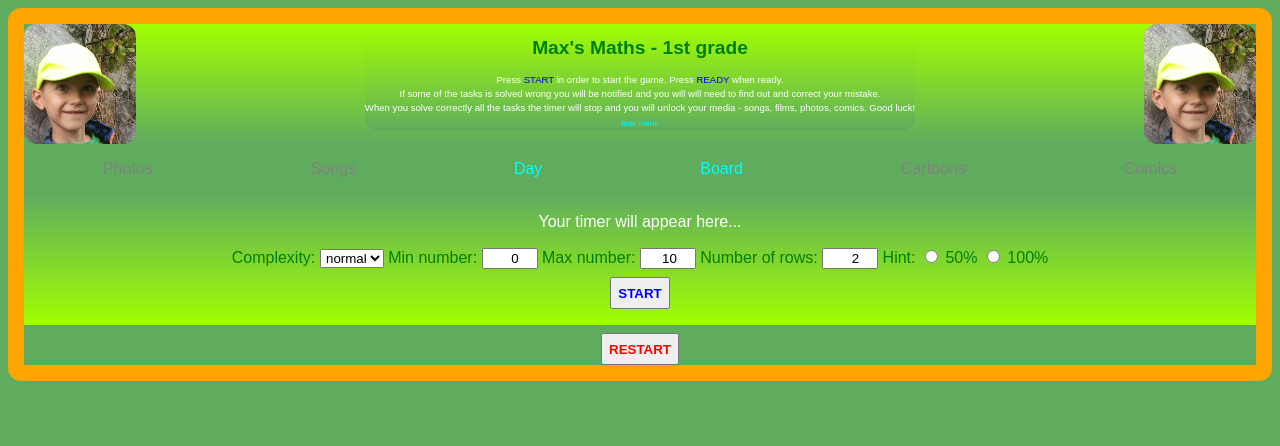
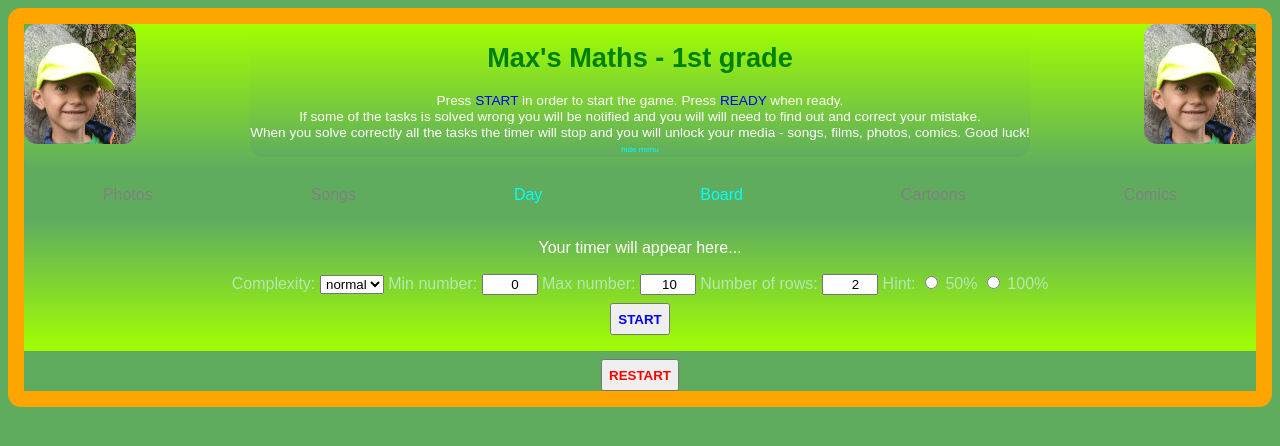
Before and after one commit to KuzmanovV/FunnySchool, a website with bundled scripts: page index.html in a window 1280 px wide. Built offline with nearby package versions, Linux system fonts and the light colour scheme.

Commit message:
md updated

```diff
--- a/css/style.css
+++ b/css/style.css
@@ -28,7 +28,7 @@ header div {
     flex-direction: column;
     text-align: center;
     color: white;
-    font-size: 60%;
+    font-size: 85%;
     gap: 1px;
 }
 
@@ -129,7 +129,8 @@ select:hover {
 }
 
 label {
-    color: green;
+    color: rgb(180, 232, 180);
+
 }
 
 .result {
```
Also changed, not shown: README.md.
